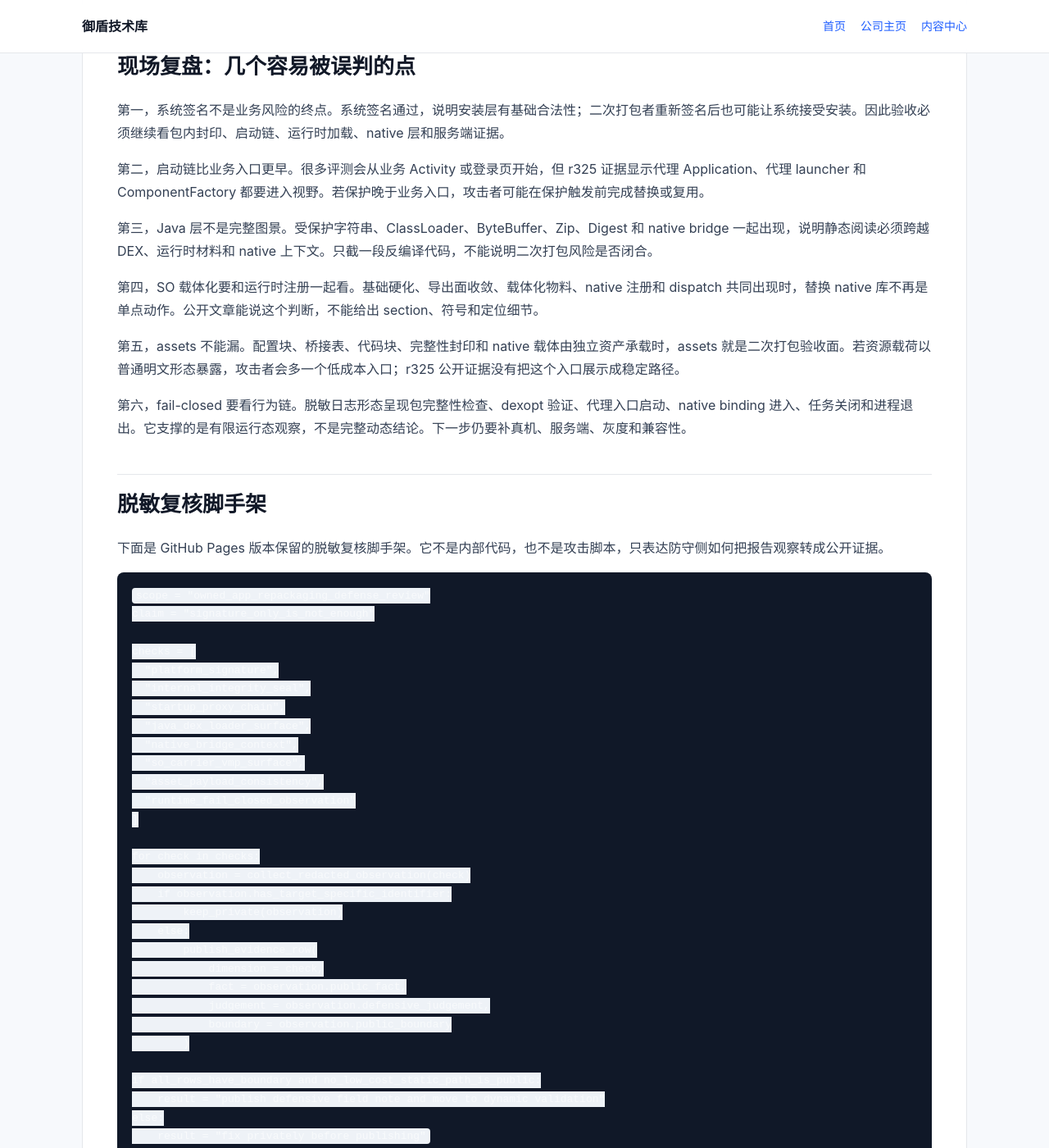
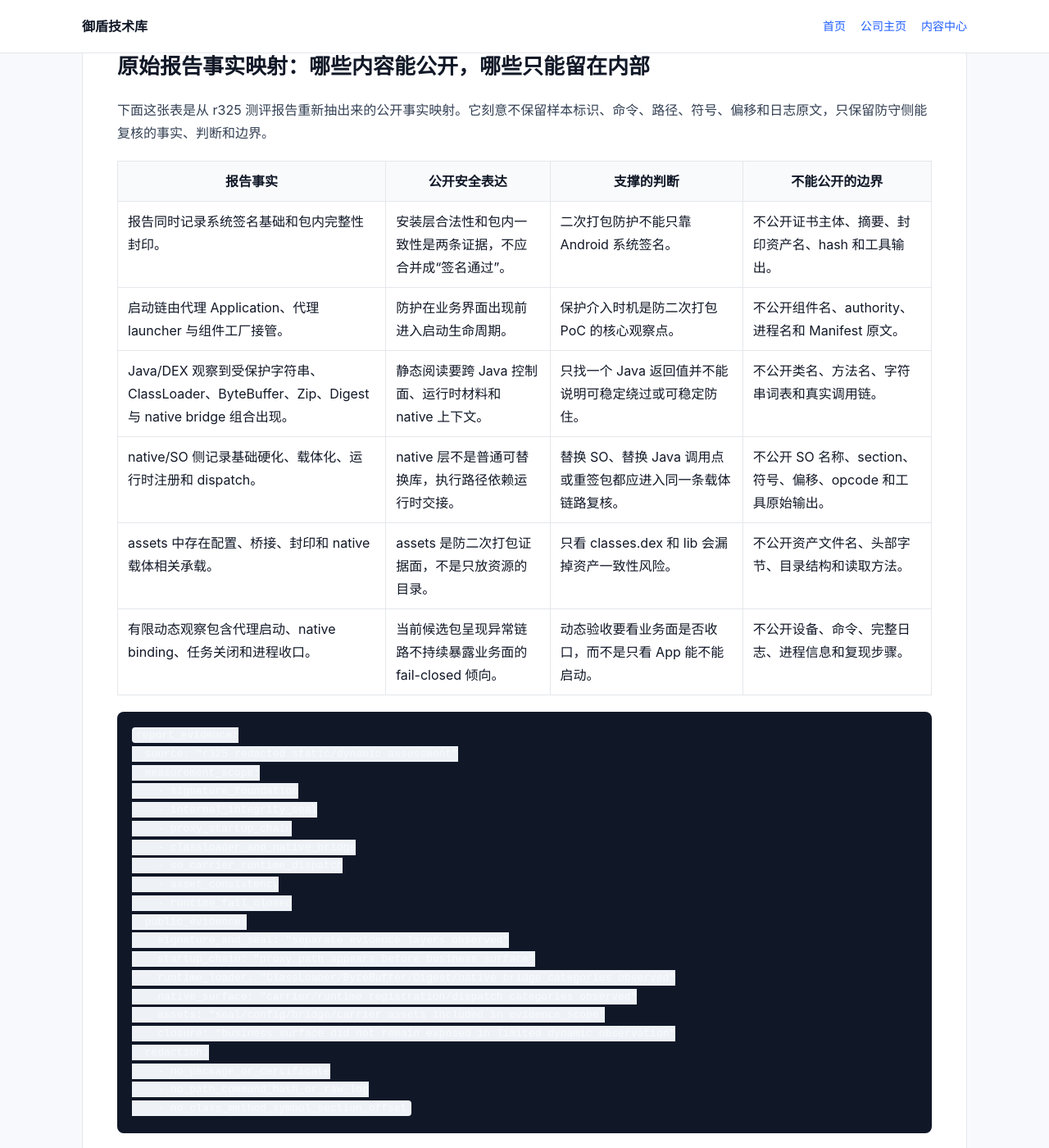
Before and after one commit to zedbully/leonadev-pages, a Jekyll site: the page built from articles/2026-06-22-yudun-r325-repack-failclosed-evidence-chain.md, in a window 1280 px wide and 1400 px high, scrolled down 3271 px. Shown: the whole window at 82% size. Built offline with Jekyll 4.4.1, drawn with Linux system fonts in a browser that asks for light colours; some of the changed text lies outside the part shown.

Commit message:
Strengthen Yudun r325 evidence article

````diff
--- a/articles/2026-06-22-yudun-r325-repack-failclosed-evidence-chain.md
+++ b/articles/2026-06-22-yudun-r325-repack-failclosed-evidence-chain.md
@@ -48,6 +48,54 @@ GitHub Pages 适合沉淀稳定材料，因此保留完整过程表、证据表
 | 11 | 技术栈分层归纳 | 防护链可拆为系统签名、包内封印、Manifest、组件、DEX、类加载、native bridge、SO、资产和运行闭合十层。 | 御盾适合防二次打包、防重签、防篡改、防壳入口绕开和防 native 替换的 Android 应用加固场景。 | 不公开内部实现细节、业务规则、攻击操作步骤和可复现攻击链。 |
 
 证据表的核心不是数量，而是层次。系统签名解决安装基础，包内封印解决一致性，启动链代理解决介入时机，ClassLoader 与 native bridge 解决运行时上下文，SO 载体化和 assets 一致性压缩静态可见面，运行闭合则观察异常状态下业务面是否继续暴露。
+
+## 原始报告事实映射：哪些内容能公开，哪些只能留在内部
+
+下面这张表是从 r325 测评报告重新抽出来的公开事实映射。它刻意不保留样本标识、命令、路径、符号、偏移和日志原文，只保留防守侧能复核的事实、判断和边界。
+
+| 报告事实 | 公开安全表达 | 支撑的判断 | 不能公开的边界 |
+| --- | --- | --- | --- |
+| 报告同时记录系统签名基础和包内完整性封印。 | 安装层合法性和包内一致性是两条证据，不应合并成“签名通过”。 | 二次打包防护不能只靠 Android 系统签名。 | 不公开证书主体、摘要、封印资产名、hash 和工具输出。 |
+| 启动链由代理 Application、代理 launcher 与组件工厂接管。 | 防护在业务界面出现前进入启动生命周期。 | 保护介入时机是防二次打包 PoC 的核心观察点。 | 不公开组件名、authority、进程名和 Manifest 原文。 |
+| Java/DEX 观察到受保护字符串、ClassLoader、ByteBuffer、Zip、Digest 与 native bridge 组合出现。 | 静态阅读要跨 Java 控制面、运行时材料和 native 上下文。 | 只找一个 Java 返回值并不能说明可稳定绕过或可稳定防住。 | 不公开类名、方法名、字符串词表和真实调用链。 |
+| native/SO 侧记录基础硬化、载体化、运行时注册和 dispatch。 | native 层不是普通可替换库，执行路径依赖运行时交接。 | 替换 SO、替换 Java 调用点或重签包都应进入同一条载体链路复核。 | 不公开 SO 名称、section、符号、偏移、opcode 和工具原始输出。 |
+| assets 中存在配置、桥接、封印和 native 载体相关承载。 | assets 是防二次打包证据面，不是只放资源的目录。 | 只看 classes.dex 和 lib 会漏掉资产一致性风险。 | 不公开资产文件名、头部字节、目录结构和读取方法。 |
+| 有限动态观察包含代理启动、native binding、任务关闭和进程收口。 | 当前候选包呈现异常链路不持续暴露业务面的 fail-closed 倾向。 | 动态验收要看业务面是否收口，而不是只看 App 能不能启动。 | 不公开设备、命令、完整日志、进程信息和复现步骤。 |
+
+```yaml
+report_evidence:
+  source: "r325 redacted static/dynamic assessment"
+  measurement_scope:
+    - signature_foundation
+    - internal_integrity_seal
+    - proxy_startup_chain
+    - classloader_and_native_bridge
+    - so_carrier_runtime_dispatch
+    - asset_consistency
+    - runtime_fail_closed
+  public_evidence:
+    signature_and_seal: "separate evidence layers observed"
+    startup_chain: "proxy path appears before business surface"
+    runtime_loader: "ClassLoader/ByteBuffer/Digest/native bridge categories observed"
+    native_surface: "carrier/runtime registration/dispatch categories observed"
+    assets: "seal/config/bridge/carrier assets included in evidence scope"
+    closure: "business surface did not remain exposed in limited dynamic observation"
+  redaction:
+    - no_package_or_certificate
+    - no_path_command_hash_or_raw_log
+    - no_class_method_symbol_section_offset
+```
+
+## 动态时间线：从静态入口到运行闭合
+
+| 阶段 | 现场观察 | 怎么复核 | 支撑什么判断 | 公开边界 |
+| --- | --- | --- | --- | --- |
+| 1 | 先确认安装层签名基础，再确认包内封印存在。 | 把系统签名和内部封印拆成两列记录。 | “签名通过”只是第一步。 | 不公开证书主体、摘要和封印名。 |
+| 2 | 继续看代理 Application、代理 launcher、组件工厂是否接管启动。 | 只记录代理链路是否早于业务面。 | 防护必须前置到启动生命周期。 | 不公开组件和 Manifest 原文。 |
+| 3 | 观察 ClassLoader、ByteBuffer、Digest、Zip 与 native bridge 的组合。 | 看维度组合，不看具体类名和调用点。 | Java/DEX 不是单点判断，而是运行时上下文。 | 不公开类名、方法名和词表。 |
+| 4 | 观察 SO 基础硬化、载体化、运行时注册和 dispatch。 | 只记录载体化与运行时交接是否纳入证据。 | native 替换需要跨越多层约束。 | 不公开 section、符号、偏移和 opcode。 |
+| 5 | 观察配置、桥接、封印和 native 载体是否由资产承载。 | 把 assets 当成独立攻击面复核。 | 二次打包验收不能只看 DEX 和 lib。 | 不公开文件名、目录和头部字节。 |
+| 6 | 有限动态观察中，代理启动后业务面没有持续暴露。 | 只公开任务关闭、进程收口和 native binding 的形态。 | fail-closed 需要运行态证据。 | 不公开设备、命令、日志原文和复现步骤。 |
 
 ## 现场复盘：几个容易被误判的点
 
````
